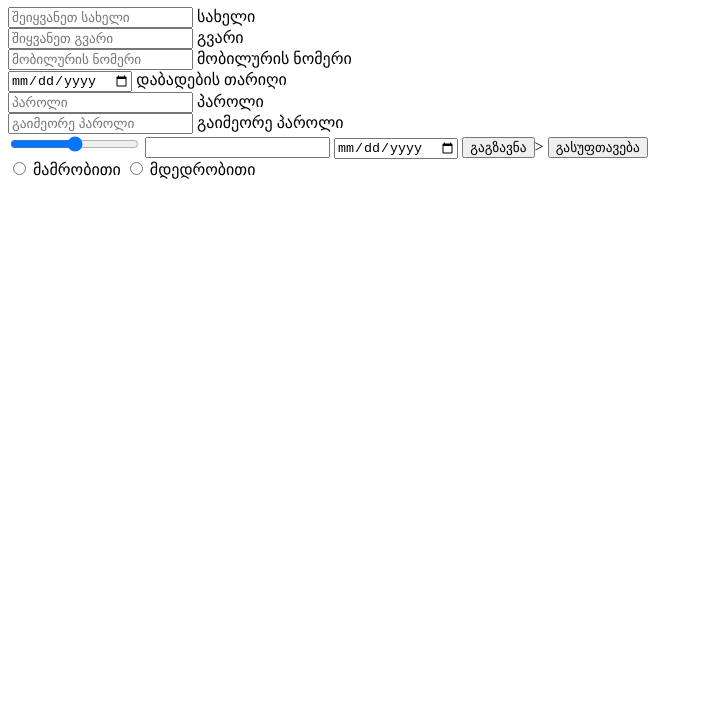
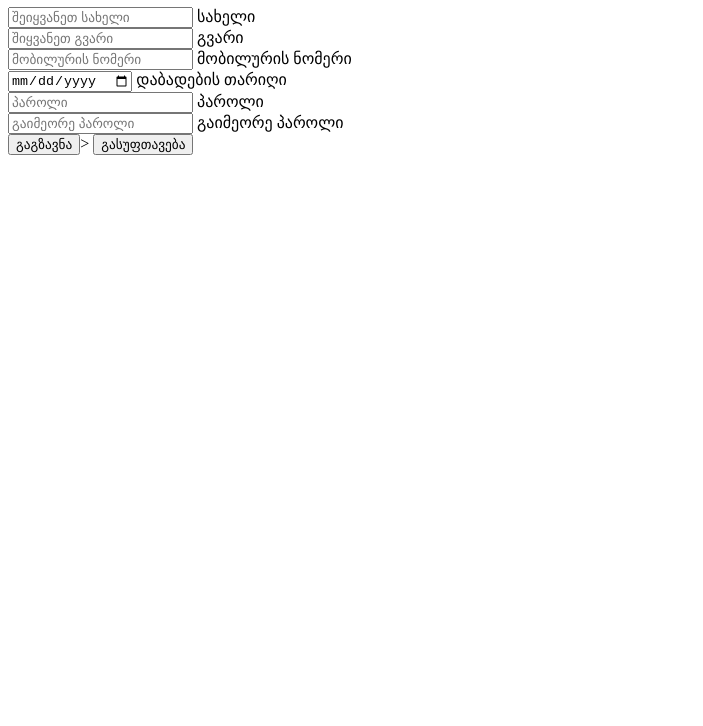
Before and after one commit to georgealeksidze/Lecture, a plain HTML site: page index.html in a window 1280 px wide. Shown: the part 74-800 px from the top of the page, without its empty margins (0-703 px from the left). Drawn offline with Linux system fonts and the light colour scheme.

Commit message:
deleted unnecessary buttons

```diff
--- a/index.html
+++ b/index.html
@@ -58,21 +58,8 @@
         </div>
 
 
-
-
-       </div>
-        <input type="range"/>
-        <input type="email"/>
-        <input type="date"/>
         <button type="submit">გაგზავნა</button>>
         <button type="reset">გასუფთავება</button>
-
-        <div>
-        <input type="radio" id="radio" name="male">
-        <label for="male">მამრობითი</label>
-        <input type="radio" id="radio" name="female">
-        <label for="female">მდედრობითი</label>
-        </div>
         </form>
 
 </body>
```
